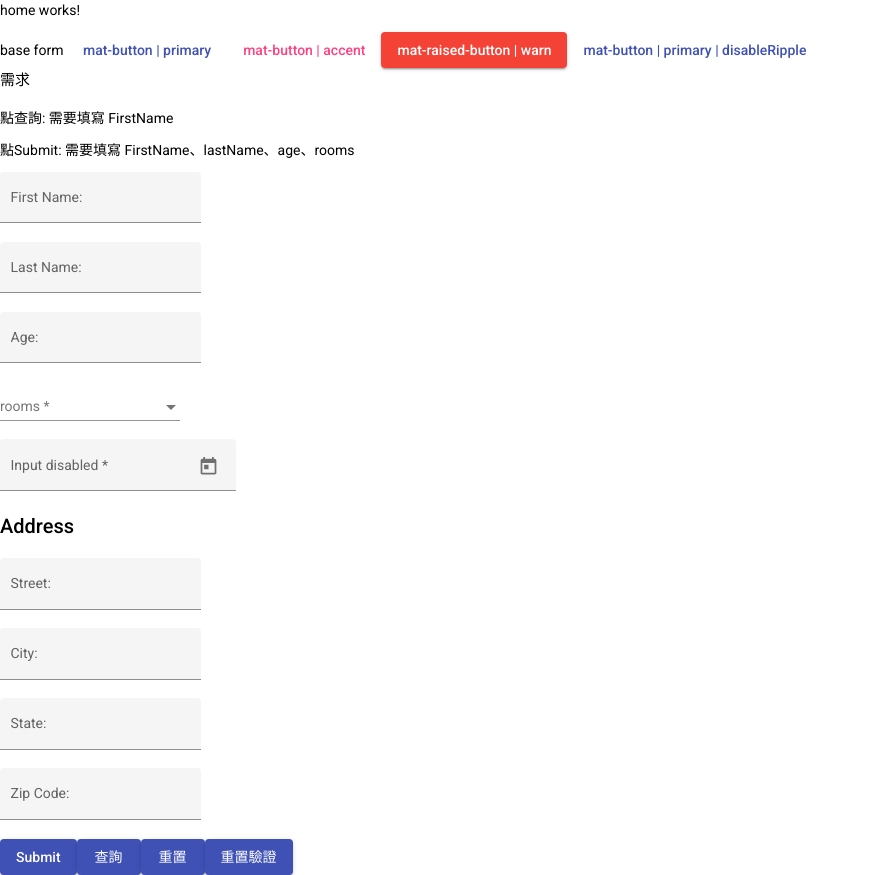
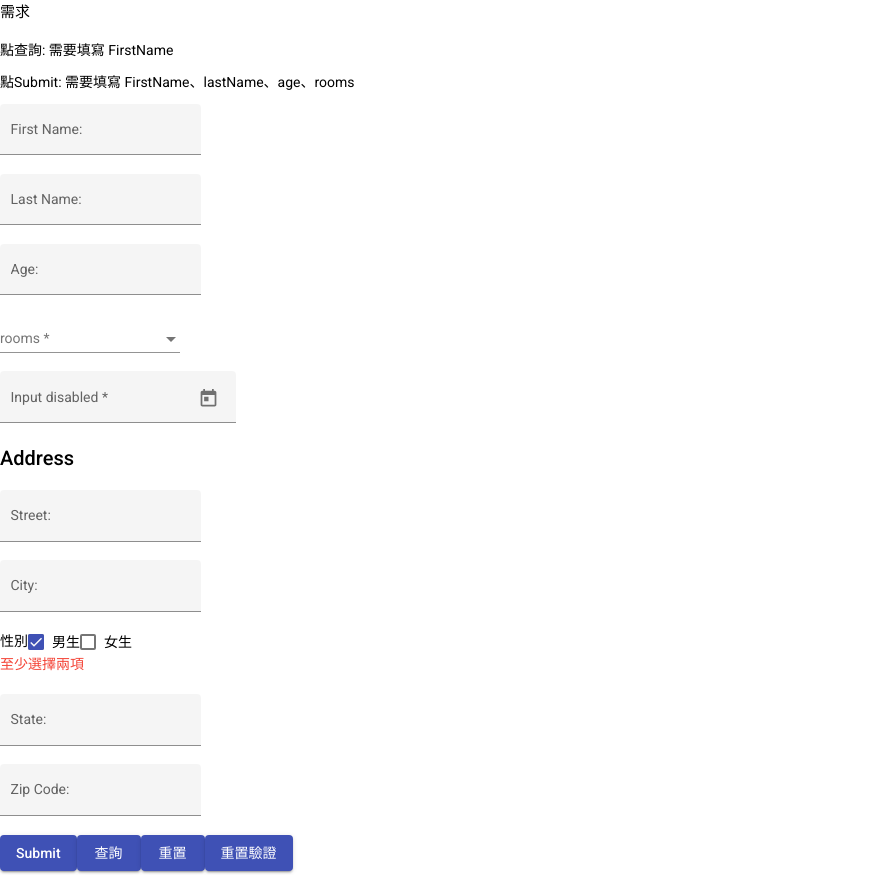
Before and after one commit to bnmghjtyu0/let-api-angular, an Angular app: page /home in a window 1280 px wide. Shown: the whole page, without its empty margins (0-869 px from the left). Built offline with nearby package versions, Linux system fonts and the light colour scheme.

Commit message:
chore: 表單驗證加入 checkbox

```diff
--- a/src/app/app.component.html
+++ b/src/app/app.component.html
@@ -1,12 +1 @@
 <router-outlet></router-outlet>
-<app-base-form></app-base-form>
-<div *ngIf="this.mediaQuery === 'media-xs'">
-  <button (click)="handleClick()">123</button>
-</div>
-<button mat-button color="primary">mat-button | primary</button>
-<button mat-button color="accent" disableRipple>mat-button | accent</button>
-<button mat-raised-button color="warn">mat-raised-button | warn</button>
-<button mat-button color="primary" disableRipple>
-  mat-button | primary | disableRipple
-</button>
-<app-form> </app-form>
--- a/src/app/app.module.ts
+++ b/src/app/app.module.ts
@@ -7,17 +7,15 @@ import { PagesModule } from './pages/page.module';
 import { BrowserAnimationsModule } from '@angular/platform-browser/animations';
 import { DemoMaterialModule } from './material-modules';
 import { A11yNavbarComponent } from './components/a11y-navbar/a11y-navbar.component';
-import { FormComponent } from './components/form/form.component';
+
 @NgModule({
-  declarations: [AppComponent, A11yNavbarComponent, FormComponent],
+  declarations: [AppComponent, A11yNavbarComponent],
   imports: [
     BrowserModule,
     AppRoutingModule,
     BrowserAnimationsModule,
     PagesModule,
     DemoMaterialModule,
-    FormsModule,
-    ReactiveFormsModule,
   ],
   providers: [],
   bootstrap: [AppComponent],
--- a/src/app/pages/home/home.component.html
+++ b/src/app/pages/home/home.component.html
@@ -1 +1 @@
-<p>home works!</p>
+<app-form> </app-form>
--- a/src/app/pages/page.module.ts
+++ b/src/app/pages/page.module.ts
@@ -1,10 +1,12 @@
 import { NgModule } from '@angular/core';
+import { FormsModule, ReactiveFormsModule } from '@angular/forms';
 import { BaseFormComponent } from '../shared';
+import { SharedModule } from '../shared/shared.module';
 import { HomeComponent } from './home/home.component';
 
 @NgModule({
   declarations: [BaseFormComponent, HomeComponent],
-  imports: [],
-  exports:[BaseFormComponent, HomeComponent]
+  imports: [FormsModule, ReactiveFormsModule, SharedModule],
+  exports: [],
 })
 export class PagesModule {}
--- a/src/app/components/form/form.component.html
+++ b/src/app/shared/form/form.component.html
@@ -84,6 +84,20 @@
         </mat-error>
       </mat-form-field>
       <br />
+      <mat-label>性別</mat-label>
+      <ng-container *ngFor="let item of sex">
+        <mat-checkbox
+          [value]="item.text"
+          [checked]="profileForm.controls['sex'].value.includes(item.text)"
+          color="primary"
+          (change)="onCheckChange($event, item)"
+          >{{ item.text }}
+        </mat-checkbox>
+      </ng-container>
+      <mat-error>
+        <span *ngIf="profileForm.hasError('sexMinLength')"> 至少選擇兩項 </span>
+      </mat-error>
+      <br />
       <mat-form-field appearance="fill" class="example-full-width">
         <mat-label>State:</mat-label>
         <input matInput formControlName="state" type="number" />
--- a/src/app/components/form/form.component.ts
+++ b/src/app/shared/form/form.component.ts
@@ -8,10 +8,12 @@ import {
   FormControl,
   FormGroupDirective,
   NgForm,
+  FormArray,
 } from '@angular/forms';
 import { Room } from './form';
 import { datePickerValidator } from './datepicker-validator';
 import { ErrorStateMatcher } from '@angular/material/core';
+import { MatCheckboxChange } from '@angular/material/checkbox';
 function NoNegativeNumbers(control: AbstractControl) {
   return control.value < 0 ? { negativeNumber: true } : null;
 }
@@ -51,6 +53,12 @@ export class FormComponent implements OnInit {
     { text: 'room 3', value: 'room-3' },
   ];
 
+  sexInit = ['男生'];
+  sex = [
+    { id: 1, text: '男生' },
+    { id: 2, text: '女生' },
+  ];
+
   constructor(
     private fb: FormBuilder,
     private roomOver18Validator: RoomOver18Validator
@@ -64,6 +72,8 @@ export class FormComponent implements OnInit {
         age: [null],
         room: [null, Validators.required],
         date: [null, [Validators.required, datePickerValidator()]],
+        //範例：new FormArray[new FormControl('男生'), new FormControl('女生')]
+        sex: new FormArray([]),
         address: this.fb.group({
           street: [''],
           city: [''],
@@ -80,6 +90,17 @@ export class FormComponent implements OnInit {
 
   ngOnInit(): void {
     this.register();
+
+    //更新表單的值 checkbox 預設值
+    let langArr = <FormArray>this.profileForm.controls['sex'];
+    this.sexInit.forEach((val) => {
+      langArr.push(new FormControl(val));
+    });
+
+    // 監聽 checkbox 資料變化
+    this.profileForm.controls['sex'].valueChanges.subscribe((val) => {
+      console.log(val);
+    });
   }
 
   public addValidatorsNested(form: FormGroup, validationArray: any) {
@@ -175,7 +196,27 @@ export class FormComponent implements OnInit {
     this.profileForm.controls['age'].clearValidators();
     this.profileForm.controls['age'].updateValueAndValidity();
   }
+
+  /**
+   * 變更 checkbox
+   */
+  onCheckChange($event: MatCheckboxChange, item: any) {
+    const sexArray = this.profileForm.controls['sex'] as FormArray;
+    if ($event.checked) {
+      sexArray.push(new FormControl($event.source.value));
+    } else {
+      let i = 0;
+      sexArray.controls.forEach((ctrl: any) => {
+        if (ctrl.value == $event.source.value) {
+          sexArray.removeAt(i);
+          return;
+        }
+        i++;
+      });
+    }
+  }
   onSubmit() {
+    console.log(this.profileForm)
     let { firstName, lastName, age, room } = this.profileForm.controls;
     //移除全部的驗證規則
     this.removeValidators(this.profileForm, ['firstName', 'lastName', 'room']);
@@ -197,7 +238,5 @@ export class FormComponent implements OnInit {
     if (!this.profileForm.valid) {
       console.log('驗證失敗');
     }
-    //驗證成功
-    console.log(this.profileForm);
   }
 }
--- a/src/app/components/form/validator.service.ts
+++ b/src/app/shared/form/validator.service.ts
@@ -7,10 +7,11 @@ export class RoomOver18Validator {
     return (formGroup: any) => {
       // const ageControl = formGroup.controls.age;
       // const roomControl = formGroup.controls.room;
+      const sexControl = formGroup.controls.sex;
 
-      // if (!ageControl || !roomControl) {
-      //   return null;
-      // }
+      if (sexControl.value.length < 2) {
+        return { sexMinLength: true };
+      }
 
       // const ageValue = ageControl.value;
 
--- a/src/app/shared/index.ts
+++ b/src/app/shared/index.ts
@@ -1 +1,2 @@
 export * from './base-form/base-form.component';
+export * from './form/form.component';
```
Also changed, not shown: src/app/shared/shared.module.ts (added, +18 -0 lines), src/app/shared/form/datepicker-validator.ts (renamed from src/app/components/form/datepicker-validator.ts), src/app/shared/form/form.component.scss (added), src/app/shared/form/form.ts (renamed from src/app/components/form/form.ts), 1 other file (tests, documents, lock files or other folders).
